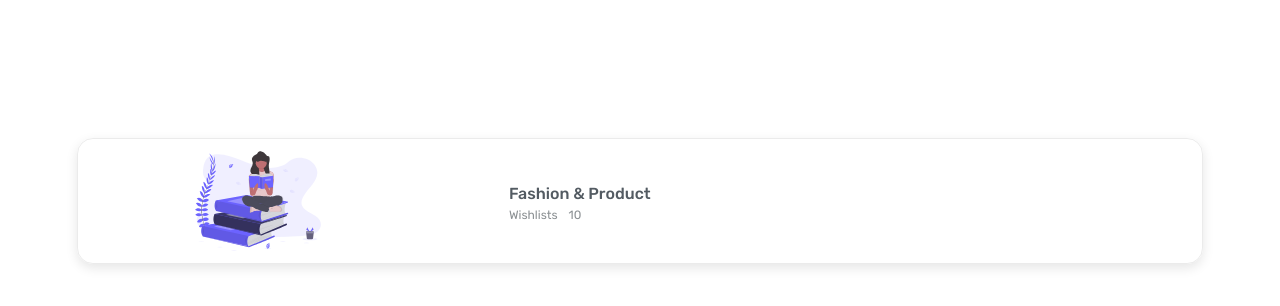
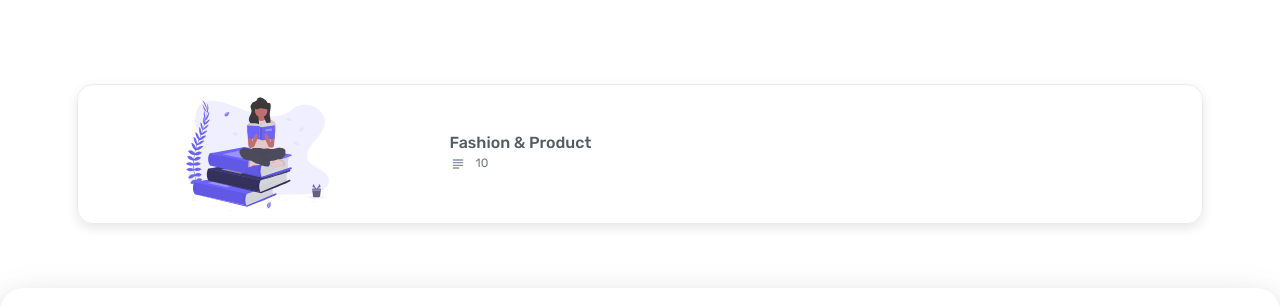
Before and after one commit to amitpatil321/planner-app, a React (Create React App) app in the folder client/: page /groups in a window 1280 px wide. Shown: the top 306 px of the page. Built offline with nearby package versions, Linux system fonts and the light colour scheme.

Commit message:
icon added and style updated

```diff
--- a/client/package.json
+++ b/client/package.json
@@ -3,6 +3,8 @@
   "version": "0.1.0",
   "private": true,
   "dependencies": {
+    "@material-ui/core": "4.11.4",
+    "@material-ui/icons": "4.11.2",
     "@testing-library/jest-dom": "^5.11.4",
     "@testing-library/react": "^11.1.0",
     "@testing-library/user-event": "^12.1.10",
--- /dev/null
+++ b/client/src/components/bottomsheet/index.jsx
@@ -0,0 +1,17 @@
+import React from 'react'
+
+import {
+  Wrapper,
+  Container,
+} from './style'
+
+const BottomSheet = () => {
+  return (
+    <Wrapper>
+      <Container>
+      </Container>
+    </Wrapper>
+  )
+}
+
+export default BottomSheet;
--- /dev/null
+++ b/client/src/components/bottomsheet/style.jsx
@@ -0,0 +1,13 @@
+import styled from 'styled-components'
+
+export const Wrapper = styled.div`
+  width: 100%;
+  height: 100%;
+  border-radius: 24px 24px 0 0;
+  box-shadow: rgb(17 17 26 / 10%) 0px 1px 0px, rgb(17 17 26 / 10%) 0px 8px 24px, rgb(17 17 26 / 10%) 0px 16px 48px;
+`
+
+export const Container = styled.div`
+  width: 100%;
+  height: 100%;
+`
--- a/client/src/components/card/large/index.jsx
+++ b/client/src/components/card/large/index.jsx
@@ -1,4 +1,9 @@
 import React from 'react'
+
+import {
+  ListIcon,
+  IconWrapper
+} from '../../../styles/icon';
 
 import {
   Wrapper,
@@ -7,7 +12,8 @@ import {
   TextContainer,
   Title,
   SubTitle,
-  NumberTxt
+  NumberTxt,
+  TitleTxt
 } from './style'
 
 const LargeCard = () => {
@@ -16,8 +22,17 @@ const LargeCard = () => {
       <Container>
         <ImageContainer />
         <TextContainer>
-          <Title>Fashion & Product</Title>
-          <SubTitle>Wishlists <NumberTxt>10</NumberTxt></SubTitle>
+          <Title>
+            <TitleTxt>
+              Fashion & Product
+            </TitleTxt>
+          </Title>
+          <SubTitle>
+            <IconWrapper>
+              <ListIcon/>
+            </IconWrapper>
+            <NumberTxt>10</NumberTxt>
+            </SubTitle>
         </TextContainer>
       </Container>
     </Wrapper>
--- a/client/src/components/card/large/style.jsx
+++ b/client/src/components/card/large/style.jsx
@@ -3,7 +3,7 @@ import styled from 'styled-components';
 export const Wrapper = styled.div`
   position: relative;
   width: 88%;
-  height: 54%;
+  height: 100%;
   margin: auto;
 `
 export const Container = styled.div`
@@ -26,27 +26,35 @@ export const ImageContainer = styled.div`
   width: 30%;
   height: 100%;
   border-radius: 16px;
-  margin-right: 8%;
 `
 
 export const TextContainer = styled.div`
+  margin-left: 28px;
+  height: 100%;
+  display: flex;
+  flex-direction: column;
+  justify-content: center;
 `
 
-export const Title = styled.p`
+export const Title = styled.div`
+  display: flex;
+  padding-bottom: 4px;
+`
+export const TitleTxt = styled.div`
+  font-size: 16px;
   font-weight: 500;
   color: #535B62;
-  font-size: 16px;
-  line-height: 1.8;
 `
 
-export const SubTitle = styled.p`
-  color: #8a8f92;
+export const SubTitle = styled.div`
+  font-weight: 400;
+  color: #535B62;
+  opacity: .8;
+  font-size: 12px;
+  display: flex;
+`
+
+export const NumberTxt = styled.div`
+  padding-left: 2px;
   font-size: 12px;
 `
-
-export const NumberTxt = styled.span`
-  width: 12px;
-  height: 12px;
-  padding-left: 8px;
-  font-size: 12px;
-`
--- a/client/src/components/card/small/index.jsx
+++ b/client/src/components/card/small/index.jsx
@@ -1,12 +1,17 @@
 import React from 'react';
+import {
+  ListIcon,
+  IconWrapper
+} from '../../../styles/icon';
 
 import {
   Wrapper,
   Container,
   Header,
-  Text,
-  SubText,
-  ImageContainer
+  Title,
+  SubTitle,
+  ImageContainer,
+  NumberText
 } from './style'
 
 const SmallCard = ({title, asset, list}) => {
@@ -15,12 +20,17 @@ const SmallCard = ({title, asset, list}) => {
       <ImageContainer asset={asset}/>
       <Container>
         <Header>
-          <Text>
+          <Title>
             {title}
-          </Text>
-          <SubText>
-            {list.length}
-          </SubText>
+          </Title>
+          <SubTitle>
+            <IconWrapper>
+              <ListIcon />
+            </IconWrapper>
+            <NumberText>
+              {list.length}
+            </NumberText>
+          </SubTitle>
         </Header>
       </Container>
     </Wrapper>
--- a/client/src/components/card/small/style.jsx
+++ b/client/src/components/card/small/style.jsx
@@ -26,24 +26,24 @@ export const Container = styled.div`
 export const Header = styled.div`
   width: 84%;
 `
-export const Text = styled.p`
+export const Title = styled.p`
   font-size: 14px;
-  padding: 10px 0 14px 0;
+  padding: 10px 0;
   font-weight: 400;
   color: #535B62;
   font-weight: 500;
 `
 
-export const SubText = styled.div`
+export const SubTitle = styled.div`
+  display: flex;
+  justify-content: flex-start;
+  align-items: center;
+`
+
+export const NumberText = styled.span`
   font-size: 12px;
-  width: 24px;
-  height: 24px;
-  background-color: #151e28;
-  border-radius: 50%;
-  display: flex;
-  justify-content: center;
-  align-items: center;
-  color: #ffff;
+  color: #5e6c84;
+  margin-bottom: 4px;
 `
 
 export const ImageContainer =  styled(Container)`
--- a/client/src/pages/Groups/index.jsx
+++ b/client/src/pages/Groups/index.jsx
@@ -9,6 +9,8 @@ import {
   CarouselContainer
 } from './style'
 
+import BottomSheet from '../../components/bottomsheet'
+
 const Groups = () => {
   return (
     <Wrapper>
@@ -18,7 +20,7 @@ const Groups = () => {
         </CarouselContainer>
       </CarouselWrapper>
       <ListWrapper>
-
+        <BottomSheet />
       </ListWrapper>
     </Wrapper>
   )
--- a/client/src/pages/Groups/style.jsx
+++ b/client/src/pages/Groups/style.jsx
@@ -2,13 +2,14 @@ import styled from 'styled-components'
 
 export const Wrapper = styled.div`
   width: 100%;
-  padding: 0 24px;
+  /* padding: 0 24px; */
   position: relative;
 `
 
 export const CarouselWrapper = styled.div`
   width: 100%;
-  height: 234px;
+  height: 140px;
+  position: relative;
 `
 export const CarouselContainer = styled(CarouselWrapper)`
   width: 100%;
@@ -22,4 +23,6 @@ export const CarouselContainer = styled(CarouselWrapper)`
 
 export const ListWrapper = styled.div`
   width: 100%;
+  margin-top: 64px;
+  height: calc(100vh - 140px - 84px - 64px);
 `
--- /dev/null
+++ b/client/src/styles/icon.js
@@ -0,0 +1,12 @@
+import styled from 'styled-components'
+export { default as ListIcon } from "@material-ui/icons/SubjectRounded";
+
+
+export const IconWrapper = styled.i`
+  padding-right: ${ props => props.pr ? props.pr : '8px' };
+  color: ${ props => props.iconColor ? props.iconColor : '#6b778c' };
+  > svg {
+    font-size: ${ props => props.iconSize ? props.iconSize : '16px' };
+    color: ${ props => props.iconColor ? props.iconColor : '#6b778c' };
+  }
+`
```
Also changed, not shown: 1 other file (tests, documents, lock files or other folders).
